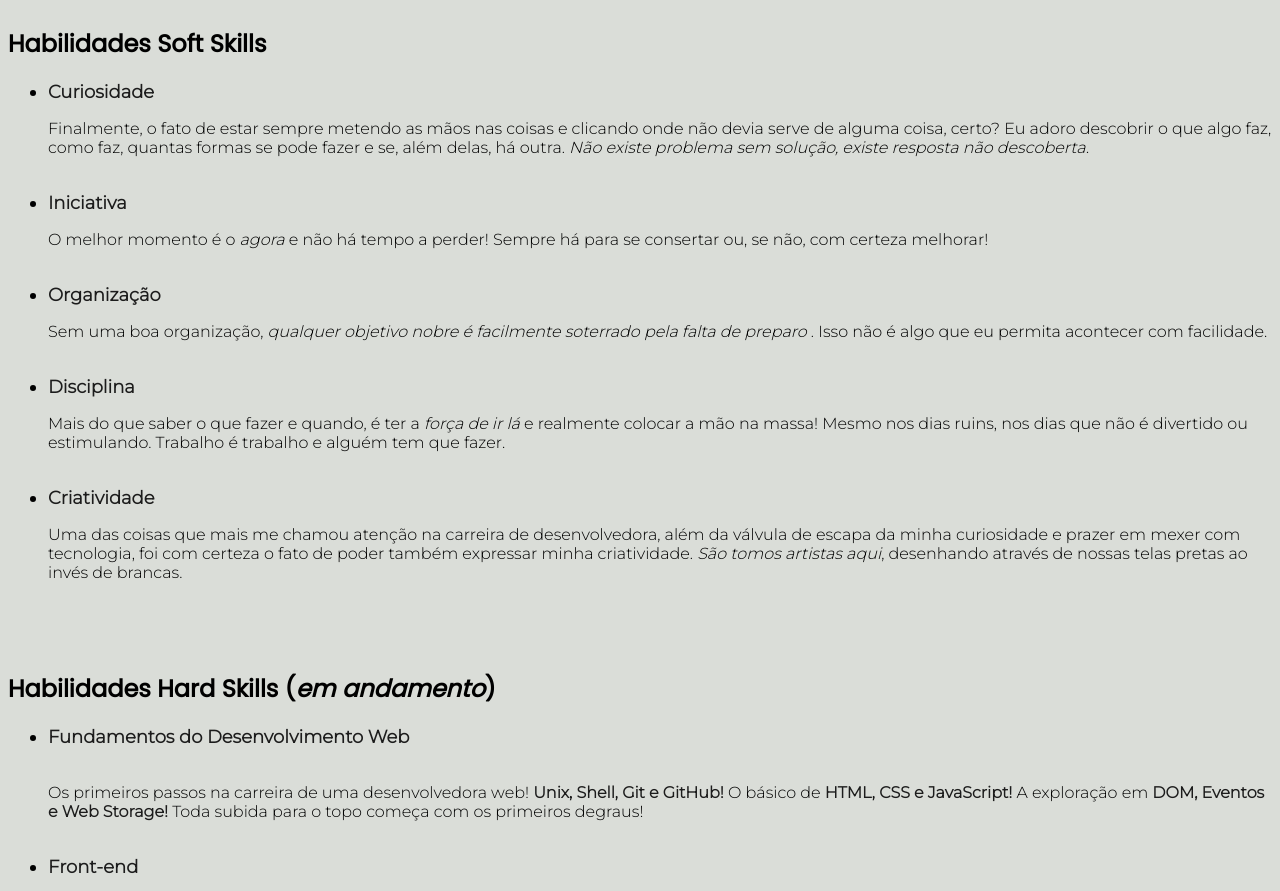
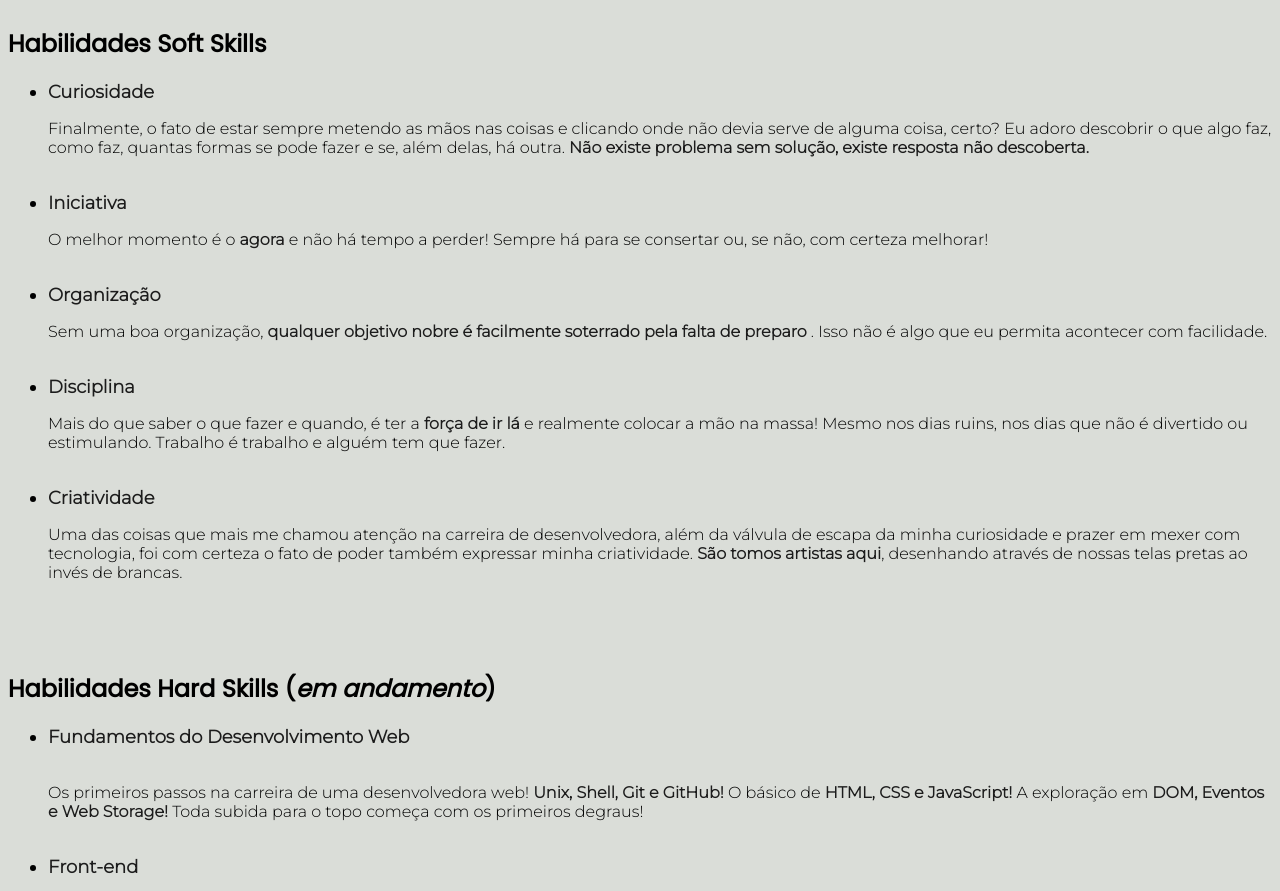
Before and after one commit to lumalopees/lumalopees.github.io, a plain HTML site: page index.html in a window 1280 px wide. Shown: the part 880-1771 px from the top of the page. Drawn offline with Linux system fonts and the light colour scheme.

Commit message:
agora foi por hj

```diff
--- a/index.html
+++ b/index.html
@@ -46,24 +46,24 @@
         <p> Finalmente, o fato de estar sempre metendo as mãos nas coisas e
             clicando onde não devia serve de alguma coisa, certo? Eu adoro descobrir
             o que algo faz, como faz, quantas formas se pode fazer e se, além delas,
-            há outra. <em> Não existe problema sem solução, existe resposta não descoberta.</em></p>
+            há outra. <strong> Não existe problema sem solução, existe resposta não descoberta.</strong></p>
             <br>
         <li class="subtitulo-sessao"> <strong> Iniciativa </strong> </li>
         <p>
-            O melhor momento é o <em>agora</em> e não há tempo a perder! Sempre há para
+            O melhor momento é o <strong>agora</strong> e não há tempo a perder! Sempre há para
             se consertar ou, se não, com certeza melhorar!
         </p>
         <br>
         <li class="subtitulo-sessao"> <strong> Organização </strong> </li>
         <p>
-            Sem uma boa organização, <em> qualquer objetivo nobre é facilmente
-            soterrado pela falta de preparo </em>. Isso não é algo que eu permita
+            Sem uma boa organização, <strong> qualquer objetivo nobre é facilmente
+            soterrado pela falta de preparo </strong>. Isso não é algo que eu permita
             acontecer com facilidade.
         </p>
         <br>
         <li class="subtitulo-sessao"> <strong> Disciplina </strong> </li>
         <p>
-            Mais do que saber o que fazer e quando, é ter a <em>força de ir lá</em>
+            Mais do que saber o que fazer e quando, é ter a <strong>força de ir lá</strong>
             e realmente colocar a mão na massa! Mesmo nos dias ruins, nos dias
             que não é divertido ou estimulando. Trabalho é trabalho e alguém tem
             que fazer.
@@ -74,7 +74,7 @@
             Uma das coisas que mais me chamou atenção na carreira de desenvolvedora,
             além da válvula de escapa da minha curiosidade e prazer em mexer
             com tecnologia, foi com certeza o fato de poder também expressar minha
-            criatividade. <em> São tomos artistas aqui</em>, desenhando através de nossas telas pretas
+            criatividade. <strong> São tomos artistas aqui</strong>, desenhando através de nossas telas pretas
             ao invés de brancas.
         </p>
         <br>
```
